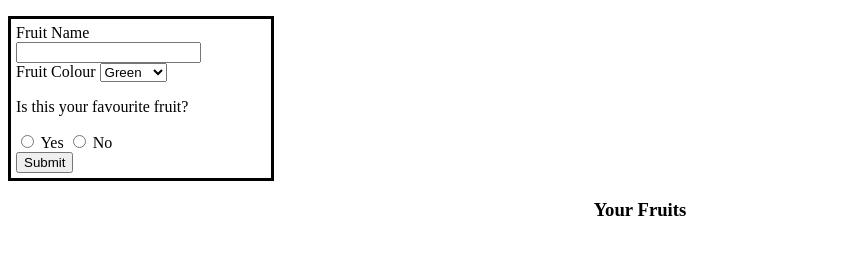
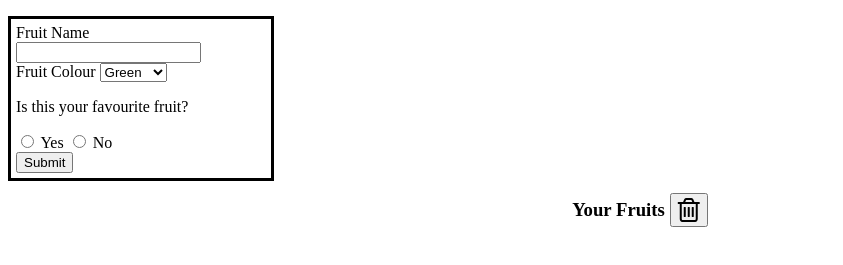
Before and after one commit to dephrase/favourite_fruit_dom, a plain HTML site: page index.html in a window 1280 px wide. Shown: the part 105-370 px from the top of the page, without its empty margins (0-843 px from the left). Drawn offline with Linux system fonts and the light colour scheme.

Commit message:
Finished MVP

```diff
--- a/css/styles.css
+++ b/css/styles.css
@@ -3,6 +3,7 @@
     display: flex;
     flex-direction: row;
     flex-wrap: wrap;
+    align-items: center;
 }
 
 .subListItem{
@@ -66,3 +67,14 @@ li{
 .brown{
     background-color: rgb(190, 49, 49);
 }
+
+#fruitsSection{
+    display: flex;
+    flex-direction: row;
+    align-items: center;
+    justify-content: center;
+}
+
+.deleteButton{
+    margin-left: 5px;
+}
--- a/index.html
+++ b/index.html
@@ -5,6 +5,7 @@
     <meta http-equiv="X-UA-Compatible" content="IE=edge">
     <meta name="viewport" content="width=device-width, initial-scale=1.0">
     <link rel="stylesheet" href="css/styles.css">
+    <link rel="stylesheet" href="https://cdnjs.cloudflare.com/ajax/libs/font-awesome/4.7.0/css/font-awesome.min.css">
     <script src="js/app.js"></script>
     <title>Favourite Fruit</title>
 </head>
@@ -43,7 +44,12 @@
             <input type="submit" id="save">
         </form>
     </div>
-    <h3 class="title-headers">Your Fruits</h3>
+    <div id="fruitsSection">
+        <h3 class="title-headers">Your Fruits</h3>
+        <form id="fruitsSectionForm">
+            <button type="submit" class="deleteButton"><i class="fa fa-trash-o" style="font-size:28px"></i></button>
+        </form>
+    </div>
     <div>
         <ul id="fruit-list">
 
--- a/js/app.js
+++ b/js/app.js
@@ -1,6 +1,6 @@
 document.addEventListener('DOMContentLoaded', ()=> {
-    const fruitList = document.querySelector('#fruit-list')
     document.querySelector('#new-fruit-form').addEventListener('submit', addNewFruit)
+    document.querySelector('#fruitsSection').addEventListener('submit', deleteFruit)
 
 })
 
@@ -77,3 +77,7 @@ function getNumberOfFruits(fruitList){
     }
     return numOfFruits;
 }
+
+function deleteFruit(){
+    console.log('Delete button Clicked')
+}
```
